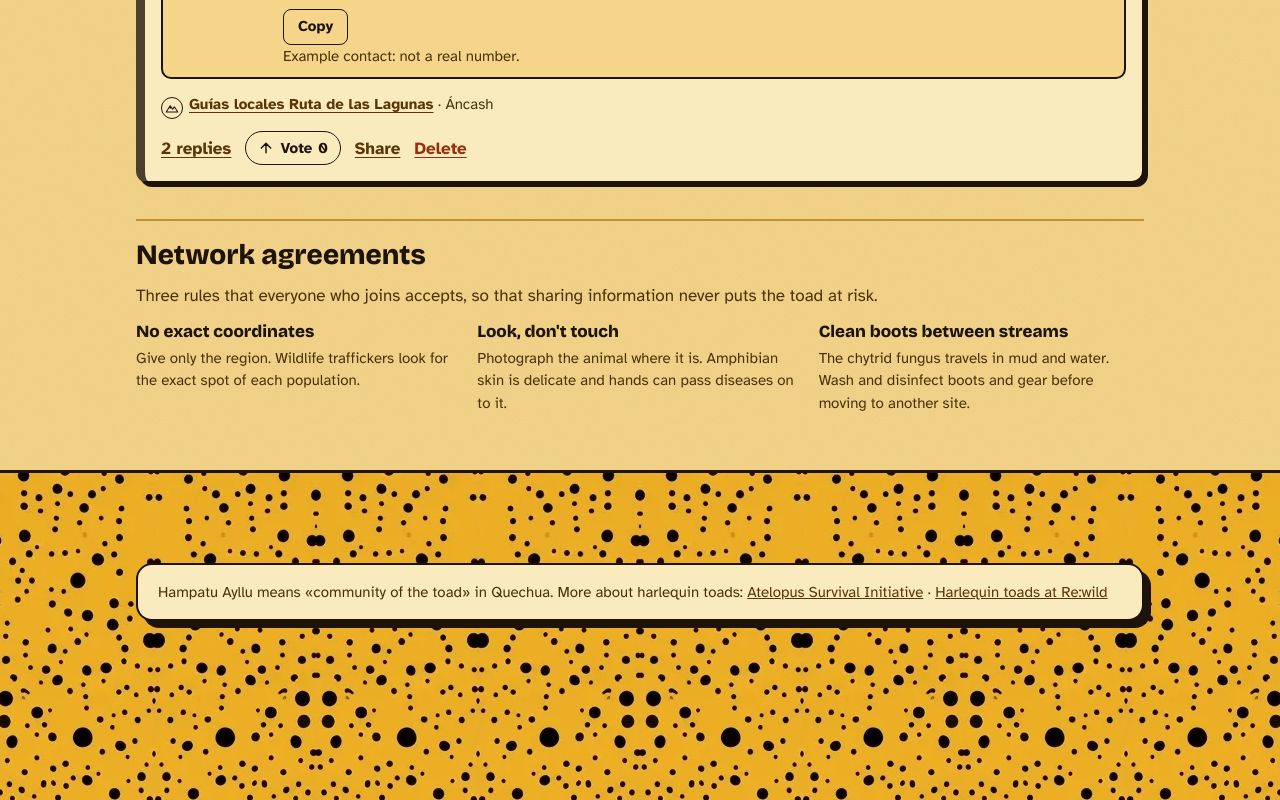
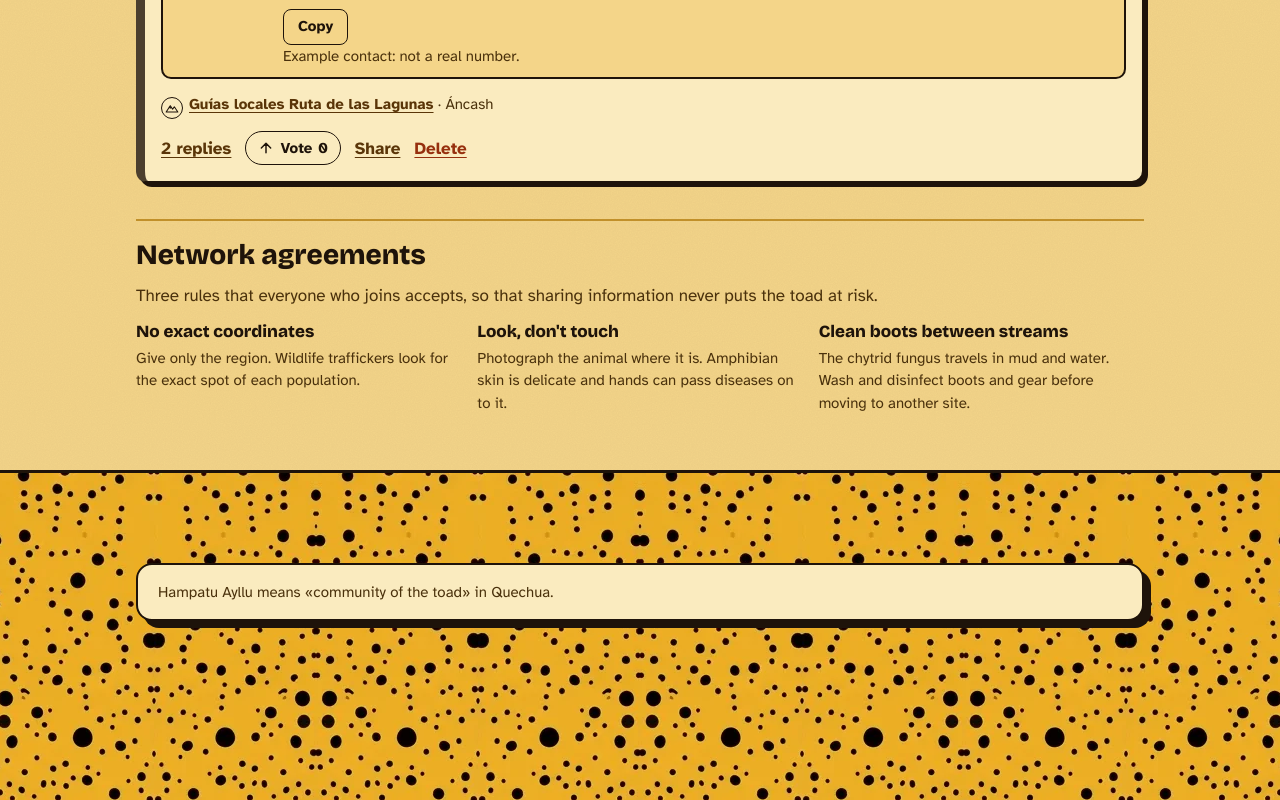
Before and after one commit to AzoriHD/hampatu-ayllu, a React (Vite) app: page / in a window 1280 px wide. Shown: the part 7767-8567 px from the top of the page. Built offline with nearby package versions, Linux system fonts and the light colour scheme.

Commit message:
quitar enlaces

```diff
--- a/src/components/Agreements.jsx
+++ b/src/components/Agreements.jsx
@@ -21,7 +21,7 @@ export function Footer() {
   return (
     <footer className="pie">
   <div className="wrap"><div className="pie-card">
-  <p><span>{en ? "Hampatu Ayllu means «community of the toad» in Quechua. More about harlequin toads:" : "Hampatu Ayllu significa «comunidad del sapo» en quechua. Más sobre los sapos arlequín:"}</span> <a href="https://www.iucn-amphibians.org/?p=3862">Atelopus Survival Initiative</a> · <a href="https://www.rewild.org/wildlife/harlequin-toads">{en ? "Harlequin toads at Re:wild" : "Sapos arlequín en Re:wild"}</a></p>
+  <p>{en ? "Hampatu Ayllu means «community of the toad» in Quechua." : "Hampatu Ayllu significa «comunidad del sapo» en quechua."}</p>
   <AdminLink />
   </div></div>
 </footer>
```
